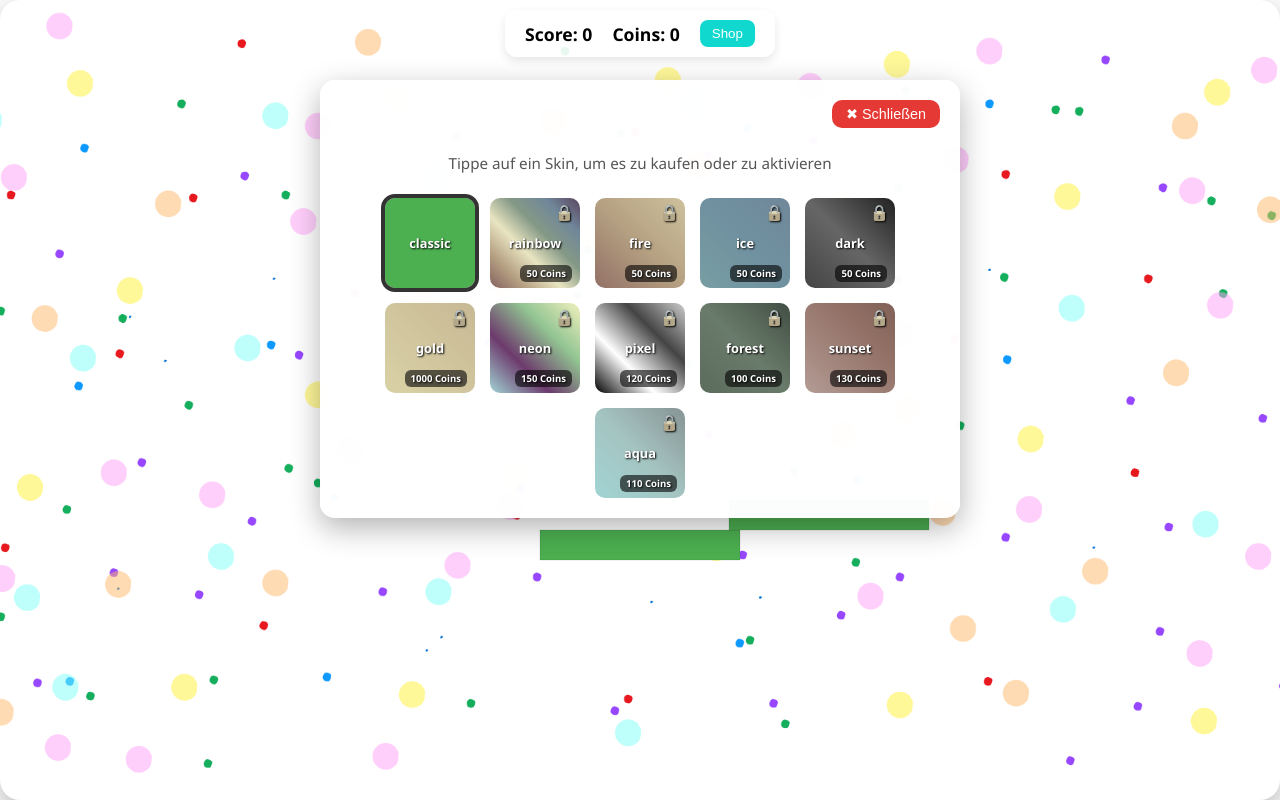
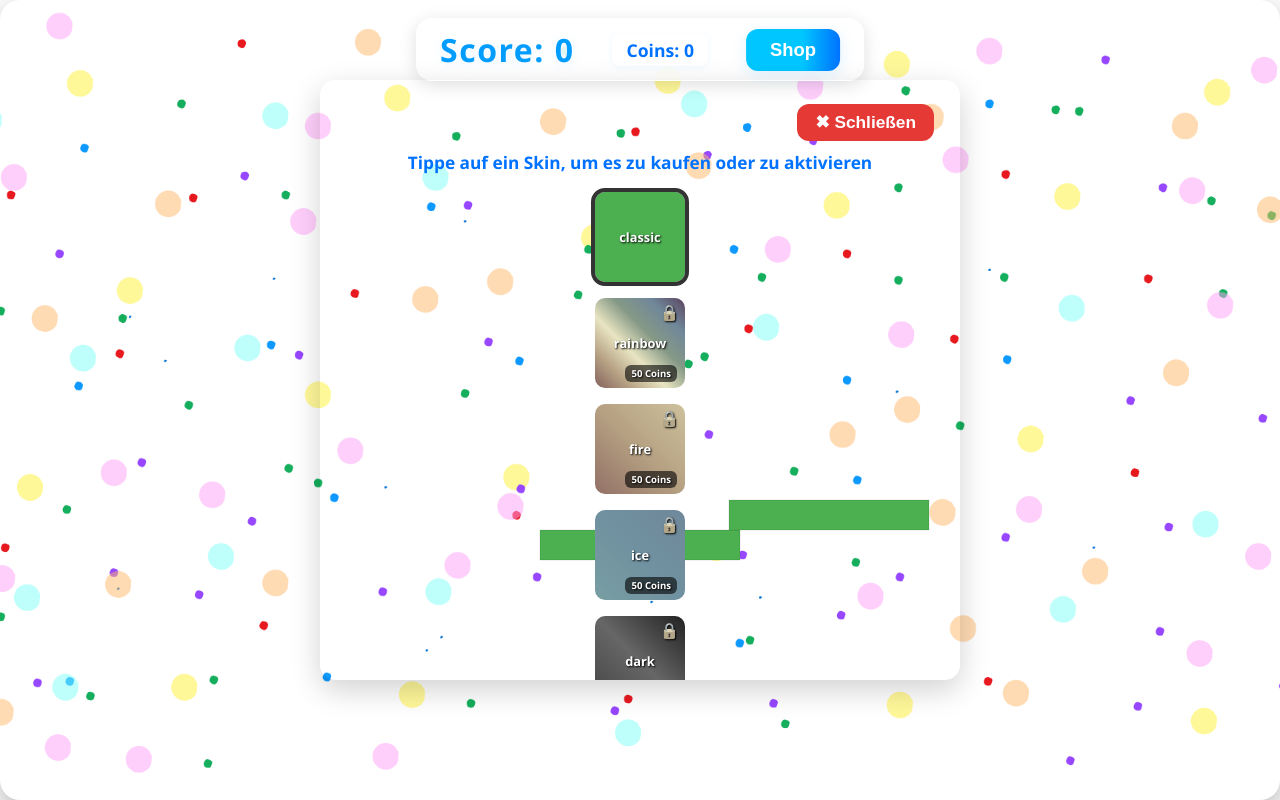
Before and after one commit to CyCreatingInternet/LenGame, a plain HTML site: page towershop.html in a window 1280 px wide. Both pictures are taken after a click on the button "Shop". Drawn offline with Linux system fonts and the light colour scheme.

Commit message:
Schöne UI

```diff
--- a/towershop.html
+++ b/towershop.html
@@ -58,51 +58,117 @@ canvas {
 
 #ui {
   position: absolute;
-  top: 10px;
+  top: 12px;
   left: 50%;
   transform: translateX(-50%);
-  background: rgba(255,255,255,0.9);
-  padding: 10px 20px;
-  border-radius: 12px;
-  box-shadow: 0 4px 10px rgba(0,0,0,0.1);
+  background: none;
+  padding: 0;
+  border-radius: 0;
+  box-shadow: none;
   display: flex;
-  gap: 20px;
+  flex-direction: column;
   align-items: center;
+  gap: 0;
   user-select: none;
-  flex-wrap: wrap;
+  width: 100vw;
+  z-index: 20;
 }
 
-#ui div {
+#score {
+  font-size: 2.2em;
+  font-weight: 800;
+  color: #009dff;
+  letter-spacing: 1.5px;
+  text-align: center;
+  margin-bottom: 2px;
+  text-shadow: 0 2px 12px rgba(0,157,255,0.10);
+  background: none;
+  padding: 0;
+}
+
+#coins {
   font-size: 1.1em;
-  font-weight: bold;
+  font-weight: 600;
+  color: #0072ff;
+  background: rgba(255,255,255,0.85);
+  border-radius: 8px;
+  padding: 4px 14px;
+  margin-bottom: 6px;
+  box-shadow: 0 2px 8px rgba(0,157,255,0.07);
 }
 
 #shopBtn {
-  background: #10d8ce;
-  color: white;
-  padding: 6px 12px;
+  background: linear-gradient(90deg, #00c6ff 60%, #0072ff 100%);
+  color: #fff;
+  padding: 12px 0;
   border: none;
-  border-radius: 8px;
+  border-radius: 12px;
+  font-size: 1.15em;
+  font-weight: 700;
   cursor: pointer;
+  width: 92vw;
+  max-width: 340px;
+  margin: 0 auto 0 auto;
+  box-shadow: 0 4px 16px rgba(0,157,255,0.13);
+  transition: background 0.2s, transform 0.15s;
+  display: block;
+}
+#shopBtn:active {
+  background: linear-gradient(90deg, #0072ff 60%, #00c6ff 100%);
+  transform: scale(0.97);
 }
 
+/* Shop-Overlay für Mobile */
 #shop {
-  position: absolute;
-  top: 80px;
-  left: 50%;
-  transform: translateX(-50%);
-  background: rgba(255, 255, 255, 0.98);
-  padding: 20px;
-  border-radius: 15px;
-  box-shadow: 0 10px 30px rgba(0, 0, 0, 0.3);
+  position: fixed;
+  top: 0;
+  left: 0;
+  width: 100vw !important;
+  height: 100vh !important;
+  max-width: 100vw !important;
+  max-height: 100vh !important;
+  background: rgba(255,255,255,0.98);
+  padding: 18px 0 0 0;
+  border-radius: 0 0 18px 18px;
+  box-shadow: 0 10px 30px rgba(0,0,0,0.18);
   display: none;
-  flex-wrap: wrap;
-  gap: 15px;
-  justify-content: center;
-  z-index: 10;
-  max-width: 95vw;
-  max-height: 70vh;
+  flex-direction: column;
+  gap: 0;
+  justify-content: flex-start;
+  align-items: center;
+  z-index: 100;
   overflow-y: auto;
+}
+
+#shopInfo {
+  width: 100%;
+  text-align: center;
+  margin-bottom: 10px;
+  font-size: 1.08em;
+  color: #0072ff;
+  font-weight: 600;
+}
+
+#closeShop {
+  position: sticky;
+  top: 0;
+  width: 100%;
+  text-align: right;
+  margin-bottom: 10px;
+  background: none;
+  z-index: 101;
+  padding-right: 12px;
+}
+#closeShop button {
+  padding: 8px 18px;
+  border: none;
+  background: #e53935;
+  color: white;
+  border-radius: 12px;
+  font-size: 1.08em;
+  font-weight: 600;
+  cursor: pointer;
+  margin-top: 4px;
 }
 
 .skin {
@@ -119,6 +185,7 @@ canvas {
   position: relative;
   text-shadow: 1px 1px 2px black;
   flex-shrink: 0;
+  margin: 8px;
 }
 
 .selected {
@@ -148,29 +215,53 @@ canvas {
   font-size: 0.75em;
 }
 
-#shopInfo {
-  width: 100%;
-  text-align: center;
-  margin-bottom: 10px;
-  font-size: 0.95em;
-  color: #555;
+/* Responsive Anpassung für Desktop */
+@media (min-width: 700px) {
+  #ui {
+    flex-direction: row;
+    justify-content: center;
+    align-items: center;
+    width: auto;
+    top: 18px;
+    left: 50%;
+    transform: translateX(-50%);
+    background: rgba(255,255,255,0.92);
+    border-radius: 16px;
+    box-shadow: 0 4px 18px rgba(0,0,0,0.13);
+    padding: 10px 24px;
+    gap: 20px;
+  }
+  #score {
+    font-size: 2em;
+    margin-bottom: 0;
+    margin-right: 18px;
+  }
+  #coins {
+    font-size: 1.1em;
+    margin-bottom: 0;
+    margin-right: 18px;
+  }
+  #shopBtn {
+    width: auto;
+    max-width: none;
+    padding: 10px 24px;
+    margin: 0;
+  }
+  #shop {
+    position: absolute;
+    top: 80px;
+    left: 50%;
+    transform: translateX(-50%);
+    width: 95vw !important;
+    max-width: 600px !important;
+    height: auto !important;
+    max-height: 70vh !important;
+    border-radius: 15px;
+    box-shadow: 0 10px 30px rgba(0,0,0,0.18);
+    padding: 20px;
+    background-color: transparent;
+  }
 }
-
-#closeShop {
-  position: sticky;
-  top: 0;
-  width: 100%;
-  text-align: right;
-  margin-bottom: 10px;
-}
-
-#closeShop button {
-  padding: 6px 14px;
-  border: none;
-  background: #e53935;
-  color: white;
-  border-radius: 10px;
-  font-size: 0.9em;
   </style>
 </head>
 <body>
```
